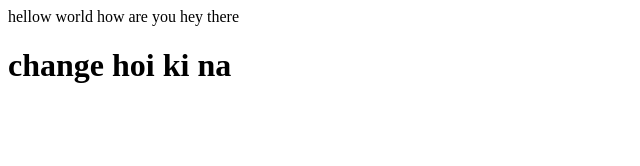
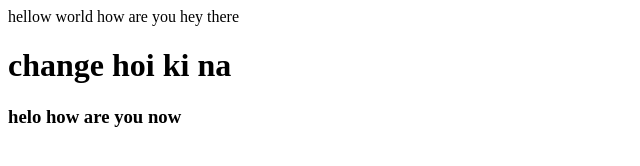
Before and after one commit to alamgiraub28/my-first-website, a plain HTML site: page index.html in a window 1280 px wide. Shown: the whole page, without its empty margins (0-640 px from the left). Drawn offline with Linux system fonts and the light colour scheme.

Commit message:
new update

```diff
--- a/index.html
+++ b/index.html
@@ -9,5 +9,6 @@
     hellow world
     how are you hey there
     <h1>change hoi ki na</h1>
+    <h3>helo how are you now</h3>
 </body>
 </html>
```
